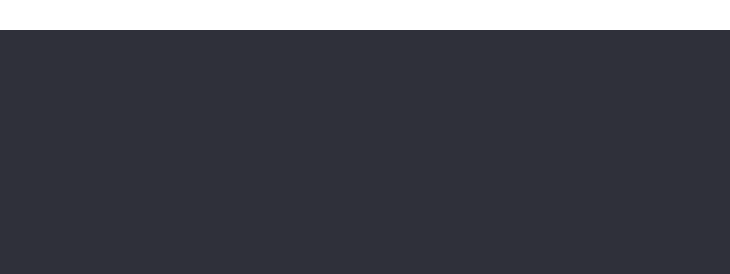
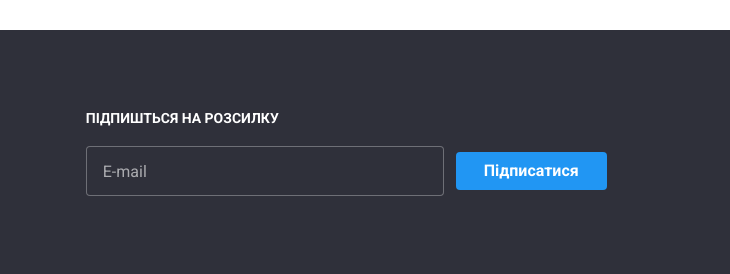
Before and after one commit to AndriyKryvoruchko011/WebStudio, a plain HTML site: page index.html in a window 1280 px wide. Shown: the part 2630-2904 px from the top of the page, 550-1280 px from the left. Drawn offline with Linux system fonts and the light colour scheme.

Commit message:
HW-25-HW26

```diff
--- a/css/style.css
+++ b/css/style.css
@@ -525,6 +525,56 @@ footer {
 }
 
 
+.footer-subscribe-title {
+  color: var(--color-white);
+  font-weight: 700;
+  font-size: 14px;
+  margin: 0;
+}
+
+.footer-subscribe-form {
+  display: flex;
+  gap: 12px;
+  align-items: center;
+}
+
+.footer-subscribe-input {
+  width: 358px;
+  height: 50px;
+  padding: 0 16px;
+  border: 1px solid rgba(255, 255, 255, 0.3);
+  border-radius: 4px;
+  background-color: var(--color-footer-bg);
+  color: var(--color-white);
+  font-size: 16px;
+}
+
+.footer-subscribe-input::placeholder {
+  color: rgba(255, 255, 255, 0.6);
+}
+
+.footer-subscribe-button {
+  display: flex;
+  align-items: center;
+  gap: 10px;
+  background-color: var(--color-accent);
+  color: var(--color-white);
+  border: none;
+  padding: 10px 28px;
+  border-radius: 4px;
+  cursor: pointer;
+  font-weight: 700;
+  font-size: 16px;
+}
+
+.footer-subscribe-button:hover {
+  background-color: #188CE8;
+}
+
+.subscribe-icon {
+  fill: var(--color-white);
+}
+
 .backdrop {
   position: fixed;
   top: 0;
@@ -545,7 +595,6 @@ footer {
   background: white;
   padding: 40px;
   border-radius: 4px;
-
 }
 
 .modal-close {
--- a/index.html
+++ b/index.html
@@ -426,6 +426,15 @@
           </li>
         </ul>
       </div>
+      <div class="footer-right">
+      <p class="footer-subscribe-title">ПІДПИШТЬСЯ НА РОЗСИЛКУ</p>
+      <form class="footer-subscribe-form">
+        <input type="email" class="footer-subscribe-input" placeholder="E-mail">
+        <button type="submit" class="footer-subscribe-button">
+          Підписатися
+        </button>
+      </form>
+    </div>
     </div>
   </footer>
   <script src="./modal.js"></script>
```
